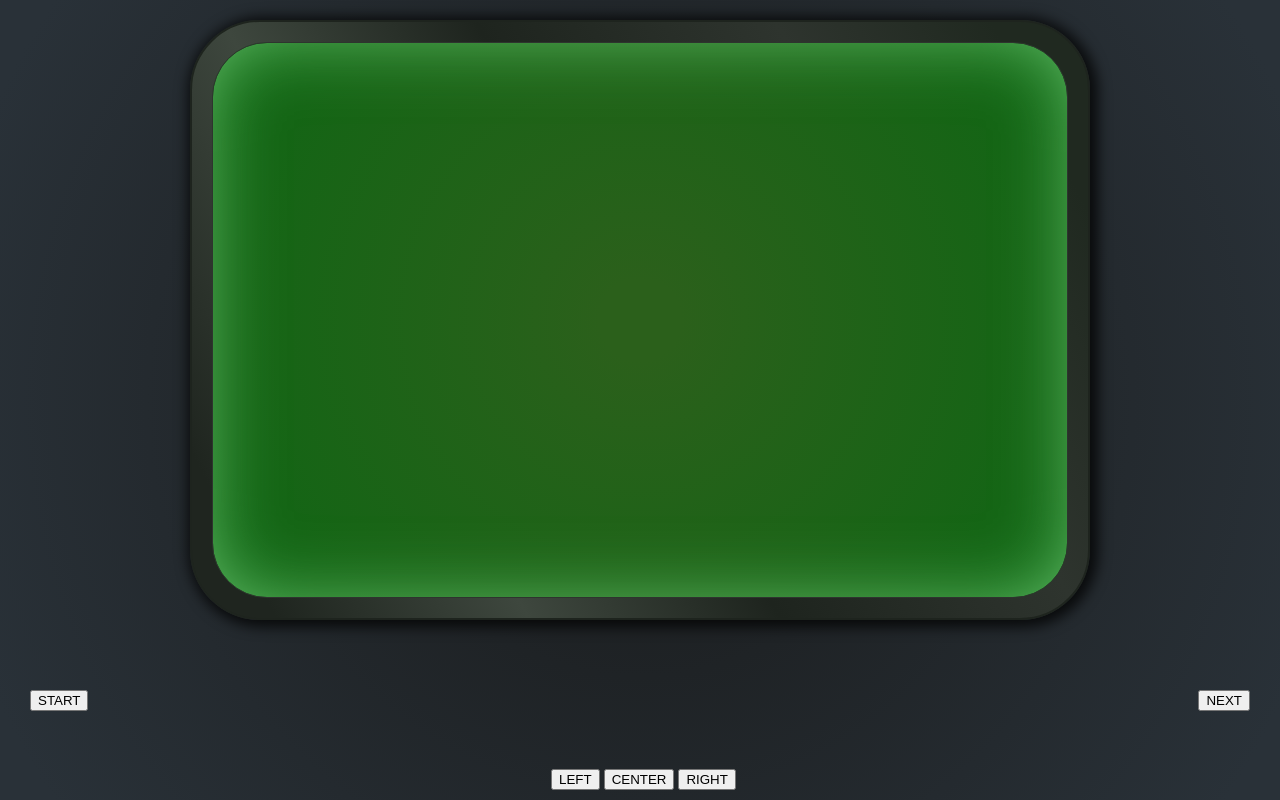
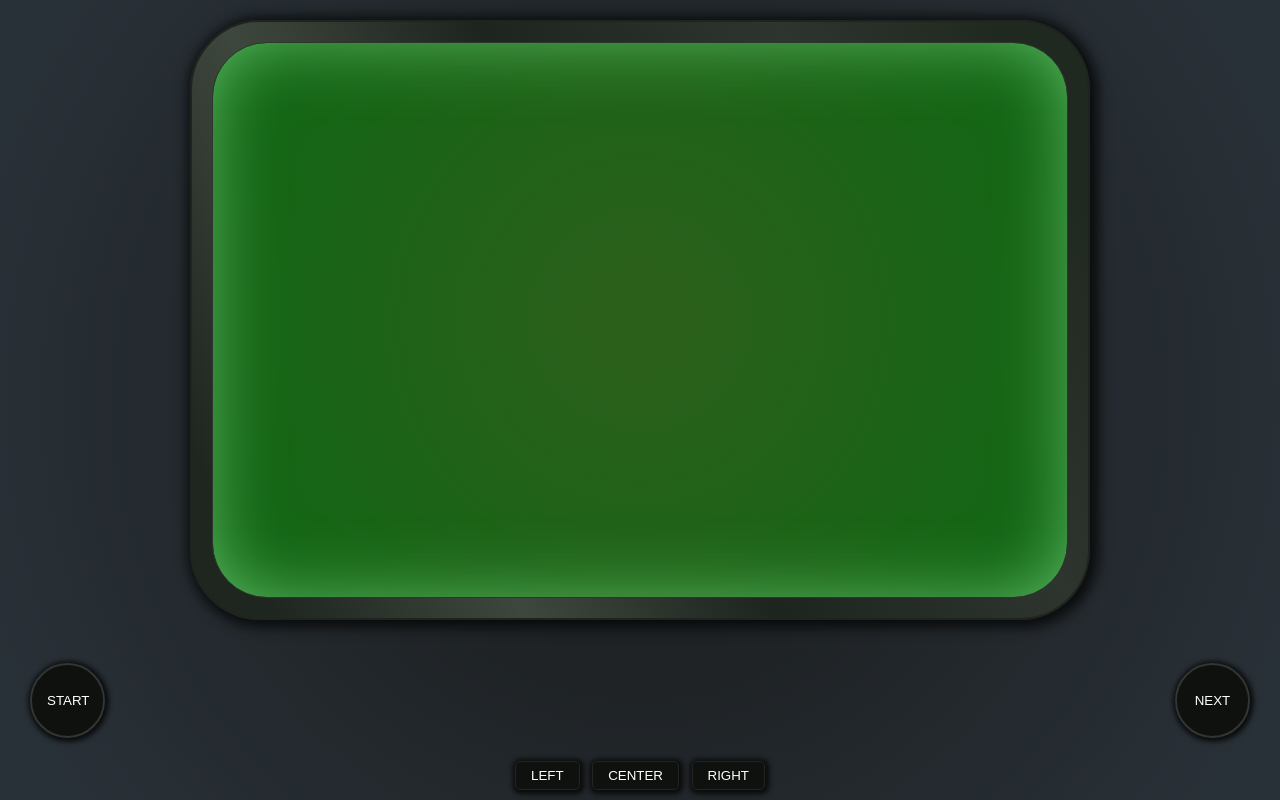
Before and after one commit to Yurimcalex/Mind_reader, a website built with Vite: page index.html in a window 1280 px wide. Built offline with nearby package versions, Linux system fonts and the light colour scheme.

Commit message:
Style buttons

```diff
--- a/index.html
+++ b/index.html
@@ -15,13 +15,13 @@
       </div>
 
       <div class="wrapper__controls controls">
-          <button id="start">START</button>
-          <div id="sel" class="controls__center">
-            <button class="left">LEFT</button>
-            <button class="center">CENTER</button>
-            <button class="right">RIGHT</button>
+          <button id="start" class="btn btn_big">START</button>
+          <div id="sel" class="controls__center btns">
+            <button class="left btn">LEFT</button>
+            <button class="center btn">CENTER</button>
+            <button class="right btn">RIGHT</button>
           </div>
-          <button id="next">NEXT</button>
+          <button id="next" class="btn btn_big">NEXT</button>
       </div>
 
       <div id="tips" class="tips">
--- a/src/js/controller/Controller.js
+++ b/src/js/controller/Controller.js
@@ -29,7 +29,7 @@ export default class Controller {
 
 		this.btns.addEventListener('click', (e) => {
 			if (!this.game.view.animationDone) return;
-			const btnType = e.target.getAttribute('class');
+			const btnType = e.target.getAttribute('class').split(' ')[0];
 			if (this.nextPressed && this.counter < 3) {
 				this.game.next(btnType);
 				this.counter += 1;
--- a/src/styles/index.css
+++ b/src/styles/index.css
@@ -61,75 +61,39 @@ body {
 	align-self: flex-end;
 }
 
-/*.contr_bord {
-	border: 2px solid silver;
-	border-radius: 0 5px 0 0;
+
+.btns {
+	width: 250px;
+	display: flex;
+	justify-content: space-between;
 }
 
-#sel {
-	margin-top: 135px;
+
+.btn {
+	padding: 6px 15px;
+	border: 1px solid #232523;
+	outline: none;
+	border-radius: 5px;
+	background: #0f110f;
+	color: white;
+	cursor: pointer;
+	box-shadow: 1px 1px 5px 3px rgba(0,0,0,0.75);
 }
 
-#sel button {
-	border: 2px solid #EEEAEF;
-	border-radius: 6px;
-	background-color: #F5F2F2;
+.btn:hover {
+	background: #131513;
+	color: lightgray;
+	transform: scale(1.03);
 }
 
-#sel button.btns_bord {
-	border-color: red;
+.btn_big {
+	width: 75px;
+	height: 75px;
+	border: 2px solid #333533;
+	border-radius: 50%;
 }
 
-.control button {
-	display: block;
-	width: 80%;
-	height: 40px;
-	margin: 10px auto;
-}
-
-.control button[id] {
-	height: 60px;
-	width: 90%;
-}
-
-#start {
-	border: 2px solid #EEEAEF;
-	border-radius: 6px;
-	background-color: #F5F2F2;
-}
-
-#start.btns_bord {
-	border-color: red;
-}
-
-#next {
-	margin-top: 130px;
-	border: 2px solid #EEEAEF;
-	border-radius: 6px;
-	background-color: #F5F2F2;
-}
-
-#next.btns_bord {
-	border-color: red;
-}*/
-/*-----------end control block-----------------*/
-/*------------------tips block-----------------*/
 
 .tips {
 	display: none;
-	border-radius: 0 0 5px 5px;
-	clear: both;
-	height: 35px;
-	background-color: #3A3838;
-	color: white;
 }
-
-
-/*#tips p {
-	font-style: italic;
-	font-size: 1.2em;
-	width: 60%;
-	margin: 5px auto;
-}*/
-
-/*--------------end tips block-----------------*/
```
